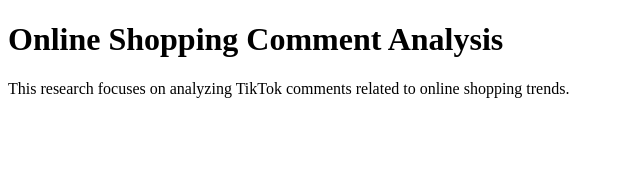
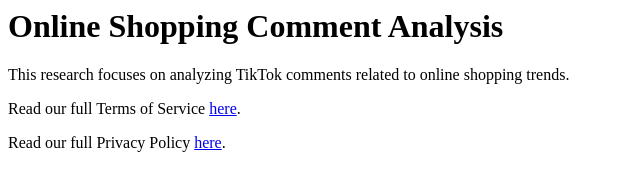
Before and after one commit to suhadda/tiktok-research, a plain HTML site: page index.html in a window 1280 px wide. Shown: the whole page, without its empty margins (0-640 px from the left). Drawn offline with Linux system fonts and the light colour scheme.

Commit message:
Update index.html

```diff
--- a/index.html
+++ b/index.html
@@ -1,12 +1,4 @@
-<!DOCTYPE html>
-<html lang="en">
-<head>
-    <meta charset="UTF-8">
-    <meta name="viewport" content="width=device-width, initial-scale=1.0">
-    <title>TikTok Research</title>
-</head>
-<body>
-    <h1>Online Shopping Comment Analysis</h1>
-    <p>This research focuses on analyzing TikTok comments related to online shopping trends.</p>
-</body>
-</html>
+<h1>Online Shopping Comment Analysis</h1>
+<p>This research focuses on analyzing TikTok comments related to online shopping trends.</p>
+<p>Read our full Terms of Service <a href=https://docs.google.com/document/d/14gOFx8RQ2delY5JTKlIKwSZAukquhJJR25d5VGE_x1o/edit?usp=sharing target="_blank">here</a>.</p>
+<p>Read our full Privacy Policy <a href=https://docs.google.com/document/d/14gOFx8RQ2delY5JTKlIKwSZAukquhJJR25d5VGE_x1o/edit?usp=sharing target="_blank">here</a>.</p>
```
